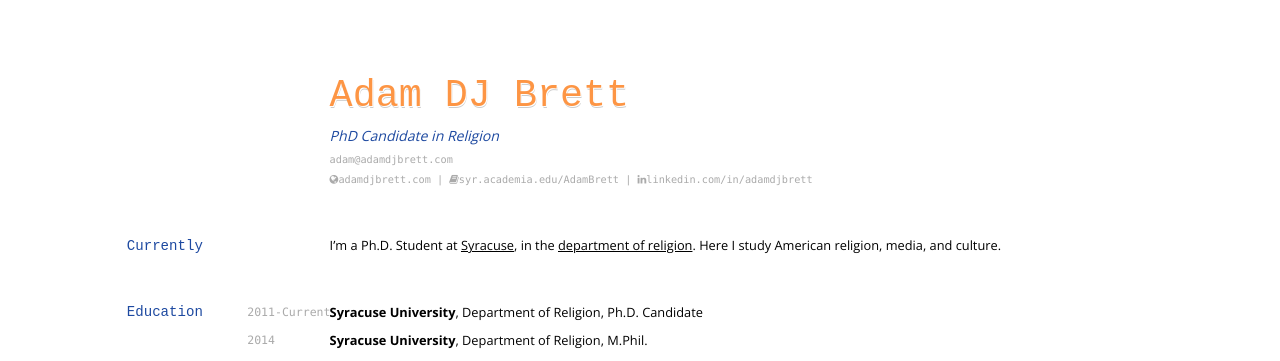
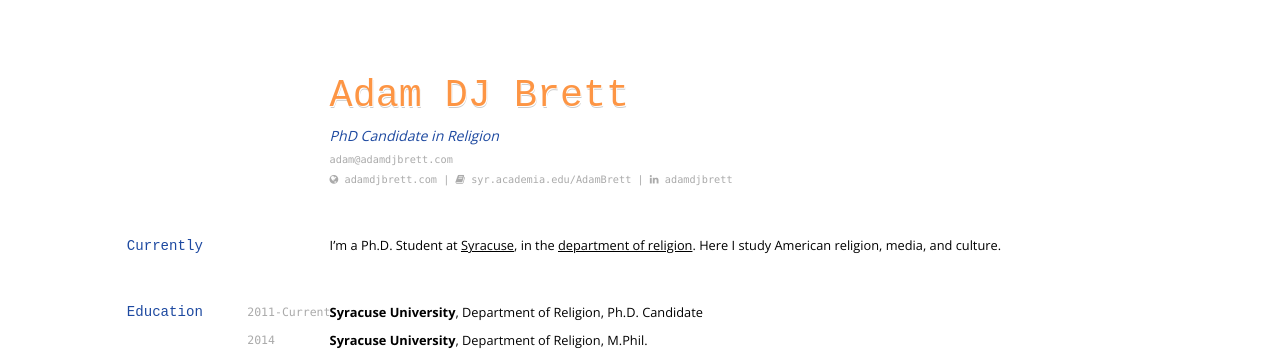
Before and after one commit to blmoore/md-cv, a Jekyll site: the page built from index.md, in a window 1280 px wide and 900 px high. Shown: the top 361 px of the window. Built offline with Jekyll 4.4.1, drawn with Linux system fonts in a browser that asks for light colours; nearby versions of some CDN libraries.

Commit message:
font awesome icon tweaks

```diff
--- a/index.md
+++ b/index.md
@@ -13,11 +13,11 @@ PhD Candidate in Religion
 </div>
 
 <div id="webaddress">
-<i class="fa fa-globe" aria-hidden="true"></i><a href="adamdjbrett.com">adamdjbrett.com</a>
+<i class="fa fa-globe" aria-hidden="true"></i><a href="adamdjbrett.com"> adamdjbrett.com</a>
 |
-<i class="fa fa-book" aria-hidden="true"></i><a href="https://syr.academia.edu/AdamBrett">syr.academia.edu/AdamBrett</a>
+<i class="fa fa-book" aria-hidden="true"></i><a href="https://syr.academia.edu/AdamBrett"> syr.academia.edu/AdamBrett</a>
 |
-<i class="fa fa-linkedin" aria-hidden="true"></i><a href="http://linkedin.com/in/adamdjbrett">linkedin.com/in/adamdjbrett</a>
+<i class="fa fa-linkedin" aria-hidden="true"></i><a href="http://linkedin.com/in/adamdjbrett"> adamdjbrett</a>
 </div>
 
 
@@ -338,10 +338,10 @@ Workshop participant. Learning Goals for Teaching the Bible in the Liberal Arts
 
 ## Links
 
-* <i class="fa fa-envelope" aria-hidden="true"></i> <a href="mailto:adam@adamdjbrett.com">adam@adamdjbrett.com</a><br />
-* <i class="fa fa-globe" aria-hidden="true"></i><a href="adamdjbrett.com">adamdjbrett.com</a>
-* <i class="fa fa-book" aria-hidden="true"></i><a href="https://syr.academia.edu/AdamBrett">syr.academia.edu/AdamBrett</a>
-* <i class="fa fa-linkedin" aria-hidden="true"></i><a href="http://linkedin.com/in/adamdjbrett">linkedin.com/in/adamdjbrett</a>
+* <i class="fa fa-envelope" aria-hidden="true"></i> <a href="mailto:adam@adamdjbrett.com"> adam@adamdjbrett.com</a><br />
+* <i class="fa fa-globe" aria-hidden="true"></i><a href="adamdjbrett.com"> adamdjbrett.com</a>
+* <i class="fa fa-book" aria-hidden="true"></i><a href="https://syr.academia.edu/AdamBrett"> syr.academia.edu/AdamBrett</a>
+* <i class="fa fa-linkedin" aria-hidden="true"></i><a href="http://linkedin.com/in/adamdjbrett"> linkedin.com/in/adamdjbrett</a>
 
 ## Address
 501 Hall of Languages, Syracuse, NY 13244
```
